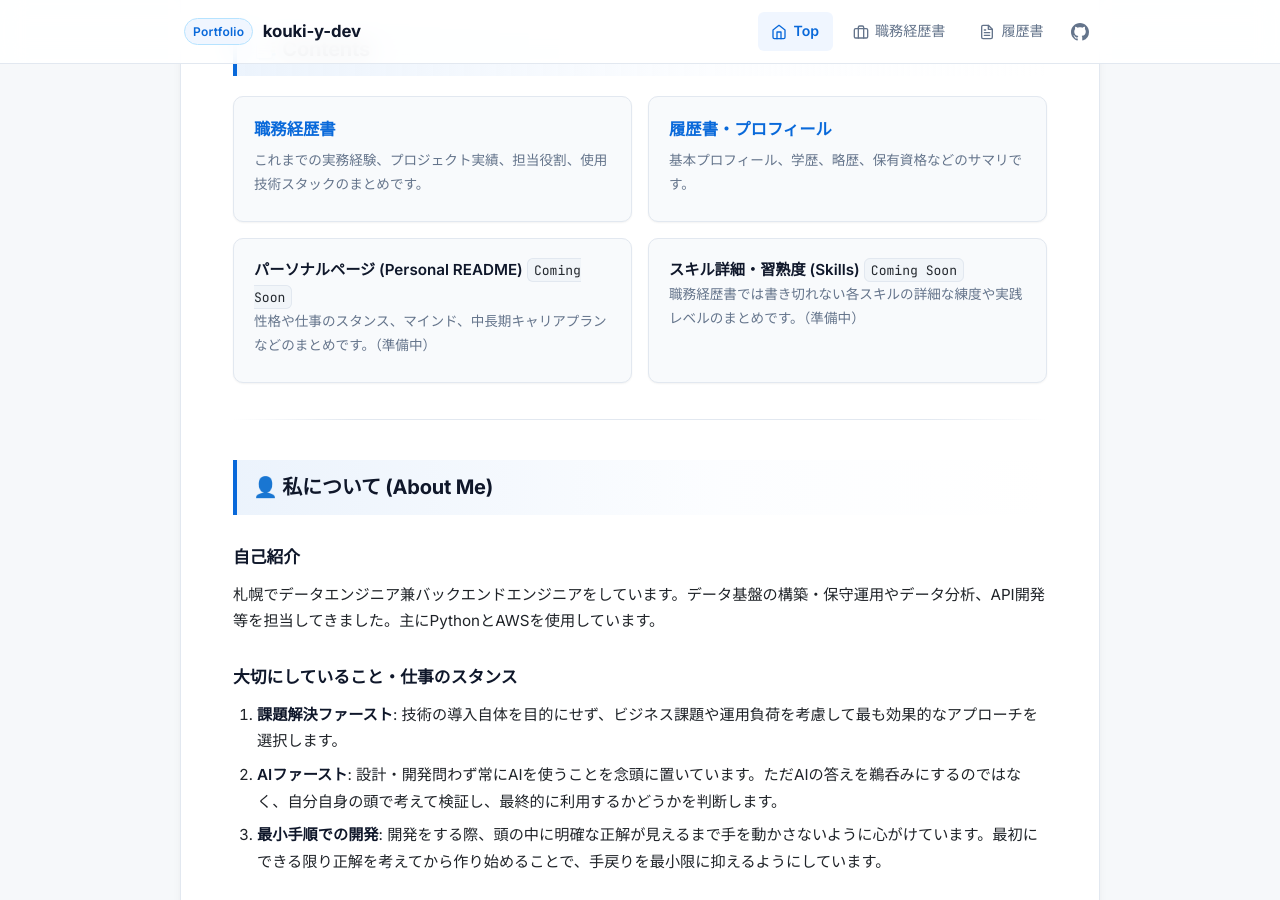
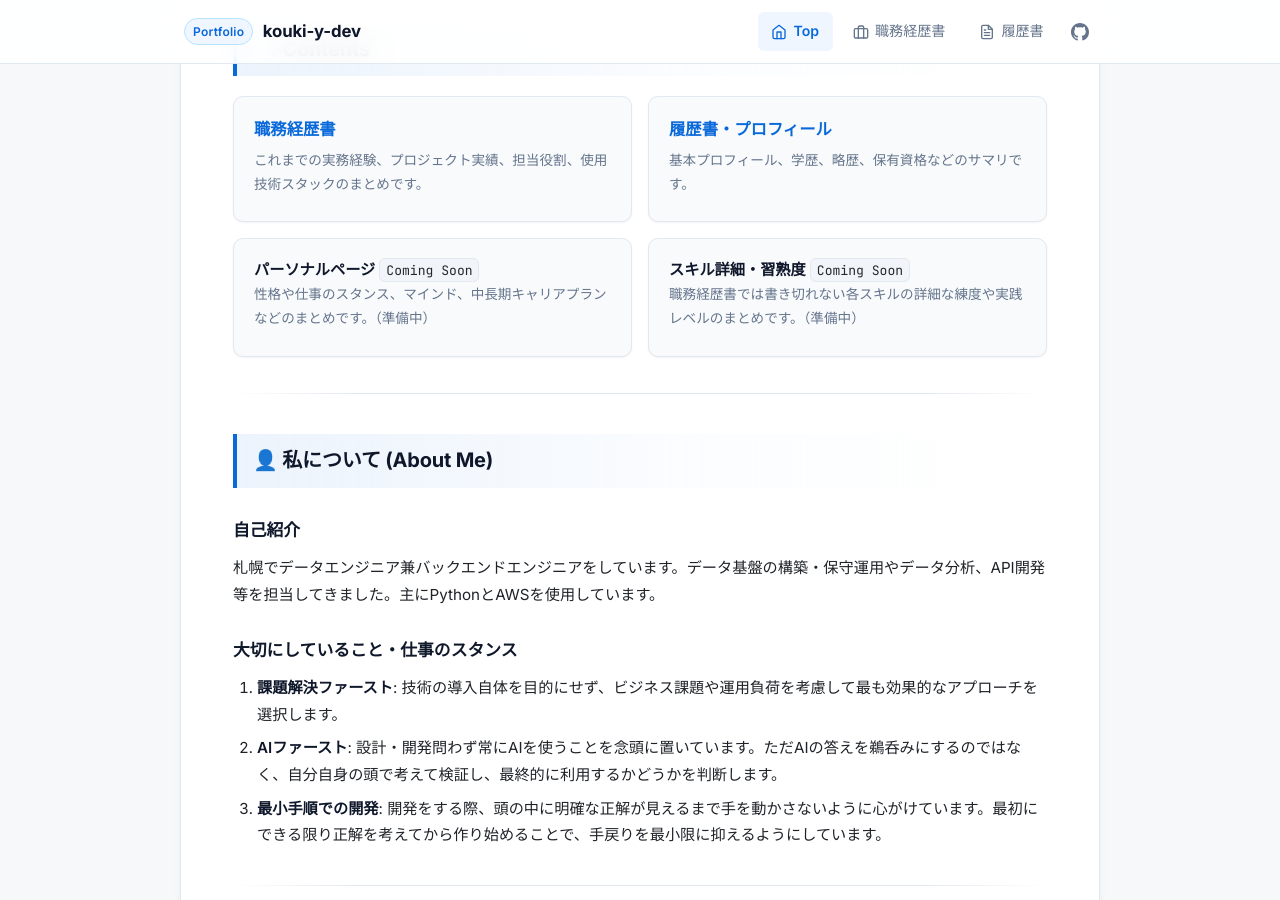
Before and after one commit to kouki-y-dev/about-me, a Jekyll site: the page built from docs/index.md, in a window 1280 px wide and 900 px high, scrolled down 339 px. Built offline with Jekyll 4.4.1, drawn with Linux system fonts in a browser that asks for light colours; our own code applies the rules of GitHub Pages for plain Markdown files.

```diff
--- a/docs/index.md
+++ b/docs/index.md
@@ -11,9 +11,9 @@
   - これまでの実務経験、プロジェクト実績、担当役割、使用技術スタックのまとめです。
 - [履歴書・プロフィール](./cv.md)
   - 基本プロフィール、学歴、略歴、保有資格などのサマリです。
-- **パーソナルページ (Personal README)** `Coming Soon`
+- **パーソナルページ** `Coming Soon`
   - 性格や仕事のスタンス、マインド、中長期キャリアプランなどのまとめです。（準備中）
-- **スキル詳細・習熟度 (Skills)** `Coming Soon`
+- **スキル詳細・習熟度** `Coming Soon`
   - 職務経歴書では書き切れない各スキルの詳細な練度や実践レベルのまとめです。（準備中）
 
 ---
```
